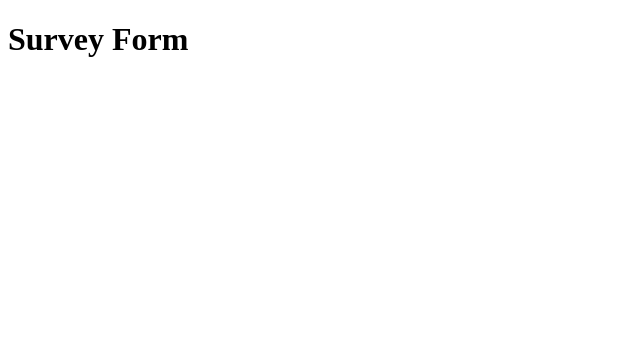
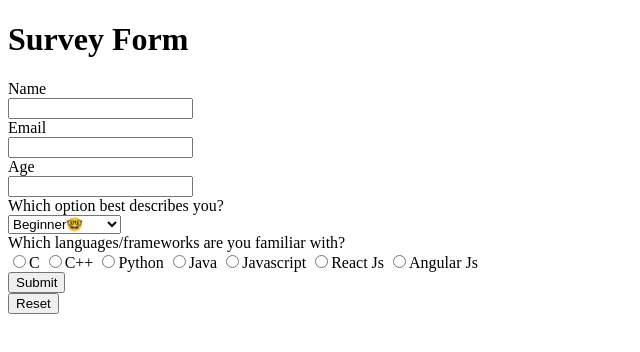
Before and after one commit to anjalid26/survey_form, a plain HTML site: page index.html in a window 1280 px wide. Shown: the whole page, without its empty margins (0-640 px from the left). Drawn offline with Linux system fonts and the light colour scheme.

Commit message:
form content

```diff
--- a/index.html
+++ b/index.html
@@ -13,5 +13,78 @@
         <h1> Survey Form </h1>
     </header>
 
+    <section>
+        <div>
+
+        </div>
+
+        <div>
+        <form>
+            <div>
+                <div>
+                    <label> Name </label>
+                </div>
+                <div>
+                    <input type="text" name="Name">
+                </div>
+            </div>
+
+            <div>
+                <div>
+                    <label> Email </label>
+                </div>
+                <div>
+                    <input type="email" name="Email">
+                </div>
+            </div>
+
+            <div>
+                <div>
+                    <label> Age </label>
+                </div>
+                <div>
+                    <input type="number" name="Age">
+                </div>
+            </div>
+
+            <div>
+                <div>
+                    <label> Which option best describes you? </label>
+                </div>
+                <div>
+                    <select>
+                        <option>Beginner🤓</option>
+                        <option>Intermediate🤠</option>
+                        <option>Pro😎</option>
+                    </select>
+                </div>
+            </div>
+
+            <div>
+                <div>
+                    <label>Which languages/frameworks are you familiar with?</label>
+                </div>
+                <div>
+                    <input type="radio" value="C" name="C"><label>C</label>
+                    <input type="radio" value="C++" name="C++"><label>C++</label>
+                    <input type="radio" value="Python" name="Python"><label>Python</label>
+                    <input type="radio" value="Java" name="Java"><label>Java</label>
+                    <input type="radio" value="Javascript" name="Javascript"><label>Javascript</label>
+                    <input type="radio" value="React Js" name="React Js"><label>React Js</label>
+                    <input type="radio" value="Angular Js" name="Angular Js"><label>Angular Js</label>
+                </div>
+            </div>
+
+            <div>
+                <input type="submit" name="Submit" id="submit">
+            </div>
+
+            <div>
+                <input type="reset" name="Reset" id="clear">
+            </div>
+        </form>
+        </div>
+    </section>
+
 </body>
 </html>
```
